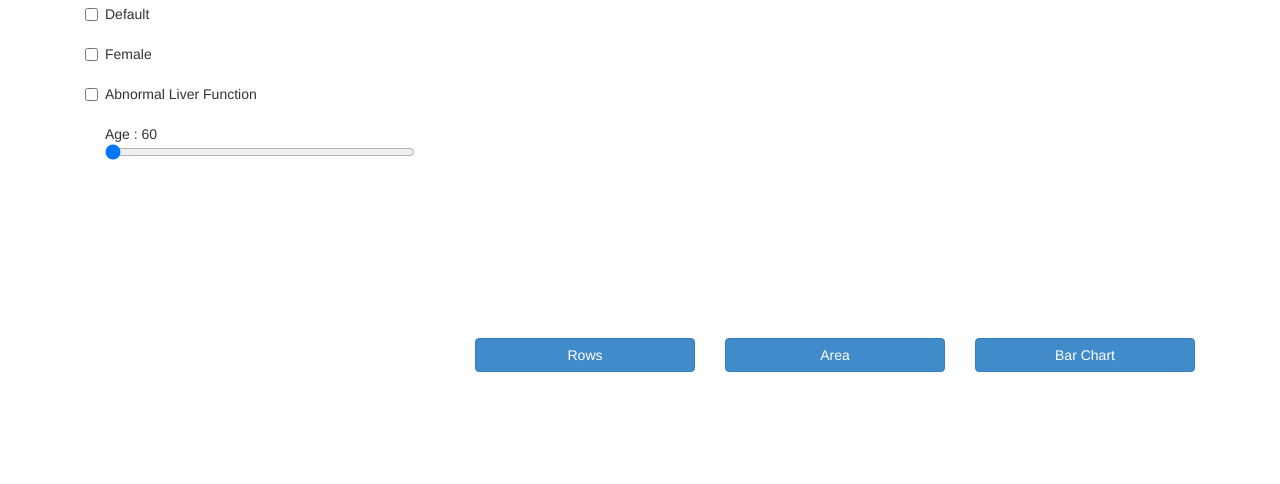
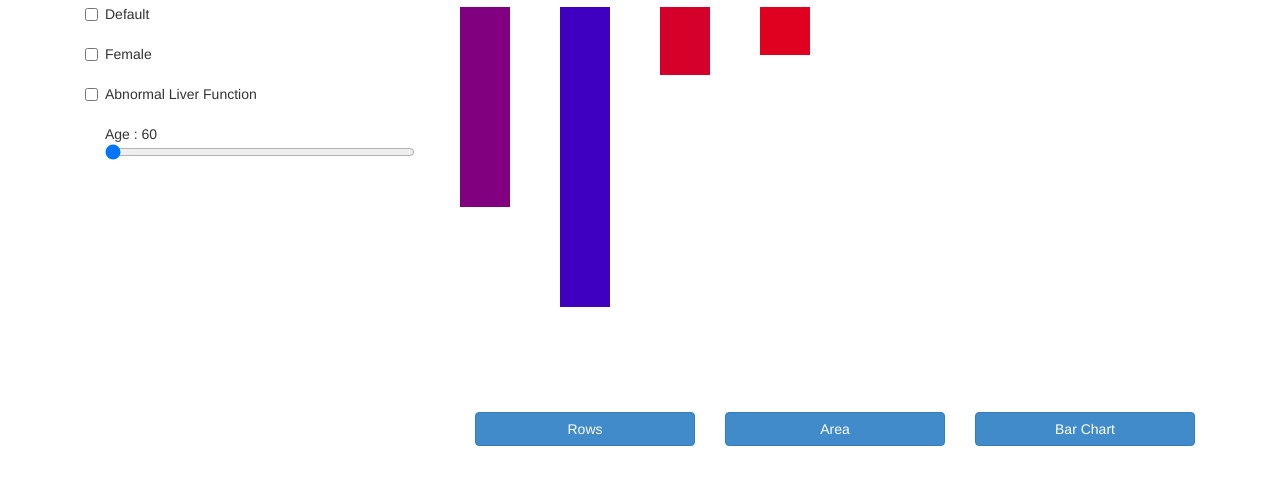
Before and after one commit to chameleondev/risk-calculator, a plain HTML site: page index.html at #/bar in a window 1280 px wide. Shown: the part 182-666 px from the top of the page. Drawn offline with nearby package versions, Linux system fonts and the light colour scheme.

Commit message:
added d3

```diff
--- a/index.html
+++ b/index.html
@@ -98,5 +98,7 @@
 	<script type="text/javascript" src="js/app.js"></script>
 	<script type="text/javascript" src="js/controllers/app.js"></script>
 	<script type="text/javascript" src="js/controllers/app.js"></script>
+
+	<script src="http://d3js.org/d3.v3.min.js" charset="utf-8"></script>
 </body>
 </html>
--- a/js/app.js
+++ b/js/app.js
@@ -10,6 +10,7 @@ app.config(function($routeProvider) {
 			templateUrl : 'partials/area.html'
 		})
 		.when('/bar',{
-			templateUrl : 'partials/bar.html'
+			templateUrl : 'partials/bar.html',
+			controller : 'Bar_Graph'
 		});
 });
--- a/js/controllers/app.js
+++ b/js/controllers/app.js
@@ -86,6 +86,10 @@ app.controller('Risk', function($scope,$http){
 
 
 
+
+
+
+
 });
 
 
@@ -103,3 +107,46 @@ app.controller('Row_Graph',function($scope){
 
 
 });
+
+
+app.controller('Bar_Graph',function($scope){
+
+	console.log($scope.$parent.treatments);
+
+	var treatments = $scope.$parent.treatments;
+
+	var data = [
+		treatments.no_therapy,
+		treatments.aspirin,
+		treatments.vka,
+		treatments.noak,
+	];
+
+	var canvas = d3.select('.bar_canvas')
+						.append('svg')
+						.attr('width',400)
+						.attr('height',400);
+
+	var group = canvas.append('g')
+				.attr('transform','skew(45)');
+
+	var dataScale = d3.scale.linear()
+						.domain([0,100])
+						.range([0,400]);
+
+	var colorScale = d3.scale.linear()
+					.domain([0,100])
+					.range(["red","blue"])
+
+	var bars = group.selectAll('rect')
+				.data(data)
+				.enter()
+				.append('rect')
+				.attr('x',function(d,i){return i * 100 })
+				.attr('width',50)
+				.attr('height',function(d){return dataScale(d)})
+				.attr('fill',function(d){return colorScale(d)});
+
+
+
+});
--- a/partials/bar.html
+++ b/partials/bar.html
@@ -1 +1,2 @@
 <h1>Bar Graph</h1>
+<div class="bar_canvas"></div>
```
